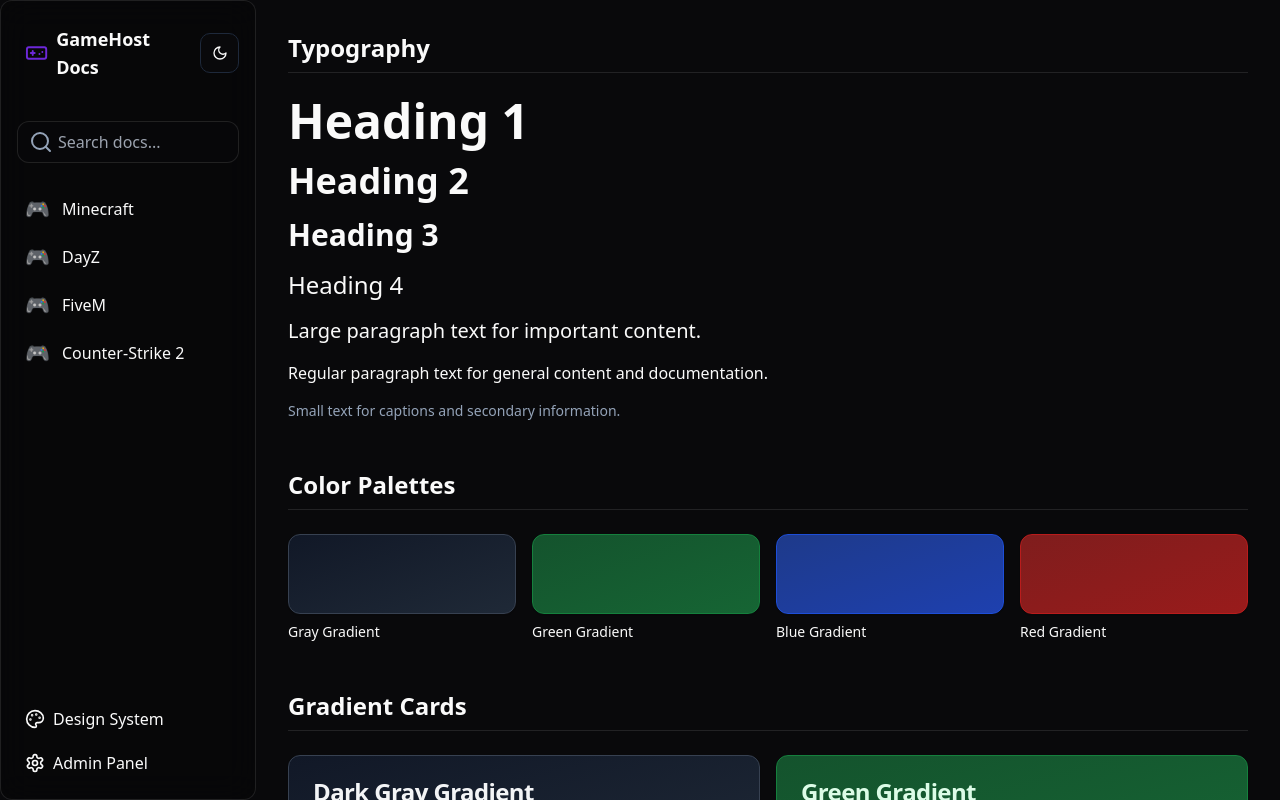
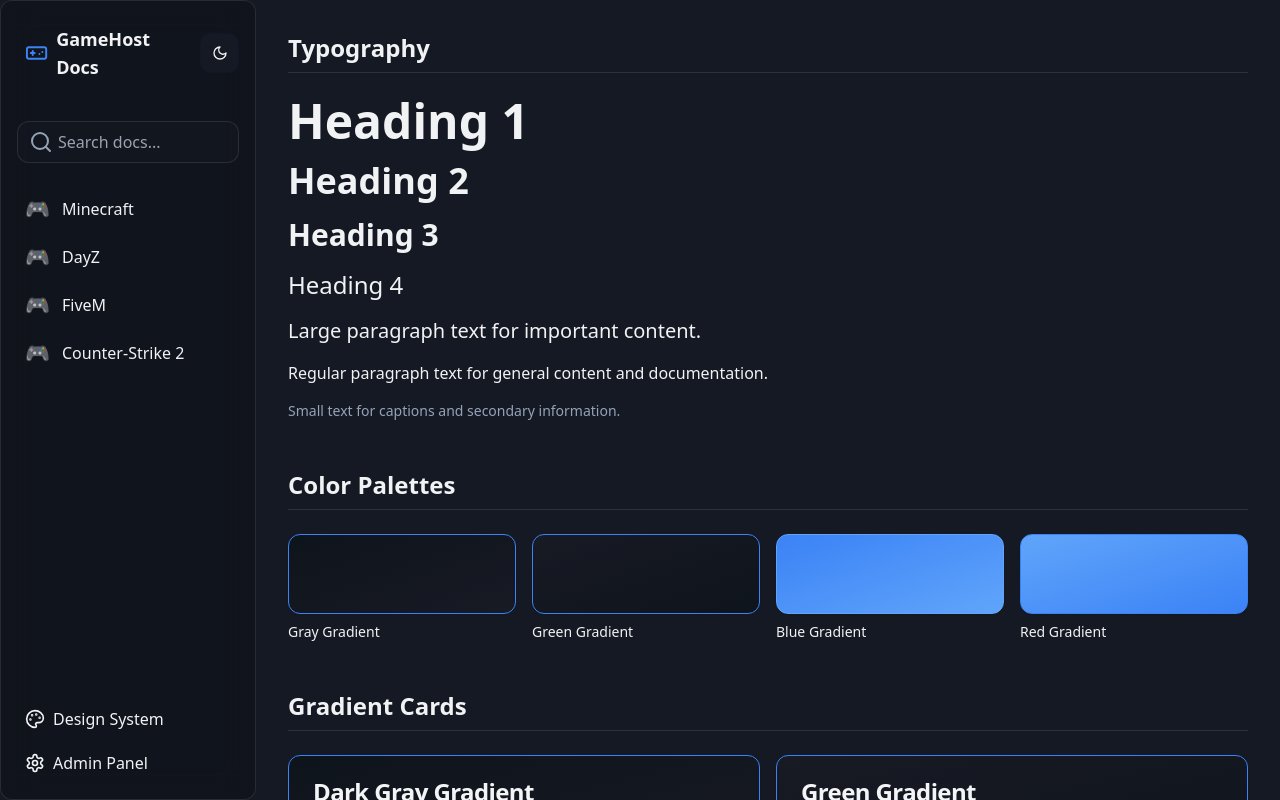
Before and after one commit to AN-Hosting/AN-Hosting.github.io, a React (Vite) app: page /design-system in a window 1280 px wide. Shown: the top 800 px of the page. Built offline with nearby package versions, Linux system fonts and the light colour scheme.

Commit message:
Update color scheme styles
Changed the background and text colors for the body and added new utility classes for dark blue and light blue backgrounds, as well as light blue text color.
[skip gpt_engineer]

```diff
--- a/src/index.css
+++ b/src/index.css
@@ -5,48 +5,48 @@
 @layer base {
   :root {
     /* Light Theme */
-    --background: 0 0% 100%;
-    --foreground: 240 10% 3.9%;
-    --card: 0 0% 100%;
-    --card-foreground: 240 10% 3.9%;
-    --popover: 0 0% 100%;
-    --popover-foreground: 240 10% 3.9%;
-    --primary: 240 5.9% 10%;
-    --primary-foreground: 0 0% 98%;
-    --secondary: 240 4.8% 95.9%;
-    --secondary-foreground: 240 5.9% 10%;
-    --muted: 240 4.8% 95.9%;
-    --muted-foreground: 240 3.8% 46.1%;
-    --accent: 240 4.8% 95.9%;
-    --accent-foreground: 240 5.9% 10%;
+    --background: 222 25% 11%;
+    --foreground: 220 13% 95%;
+    --card: 222 25% 11%;
+    --card-foreground: 220 13% 95%;
+    --popover: 222 25% 11%;
+    --popover-foreground: 220 13% 95%;
+    --primary: 217 91% 60%;
+    --primary-foreground: 210 40% 98%;
+    --secondary: 222 47% 11%;
+    --secondary-foreground: 210 40% 98%;
+    --muted: 222 47% 11%;
+    --muted-foreground: 215 20.2% 65.1%;
+    --accent: 222 47% 11%;
+    --accent-foreground: 210 40% 98%;
     --destructive: 0 84.2% 60.2%;
-    --destructive-foreground: 0 0% 98%;
-    --border: 240 5.9% 90%;
-    --input: 240 5.9% 90%;
-    --ring: 240 5.9% 10%;
+    --destructive-foreground: 210 40% 98%;
+    --border: 222 47% 11%;
+    --input: 222 47% 11%;
+    --ring: 217 91% 60%;
     --radius: 0.75rem;
   }
 
   [data-theme="dark"] {
-    --background: 240 10% 3.9%;
-    --foreground: 0 0% 98%;
-    --card: 240 10% 3.9%;
-    --card-foreground: 0 0% 98%;
-    --popover: 240 10% 3.9%;
-    --popover-foreground: 0 0% 98%;
-    --primary: 263.4 70% 50.4%;
+    --background: 222 25% 11%;
+    --foreground: 220 13% 95%;
+    --card: 222 25% 11%;
+    --card-foreground: 220 13% 95%;
+    --popover: 222 25% 11%;
+    --popover-foreground: 220 13% 95%;
+    --primary: 217 91% 60%;
     --primary-foreground: 210 40% 98%;
-    --secondary: 217.2 32.6% 17.5%;
+    --secondary: 222 47% 11%;
     --secondary-foreground: 210 40% 98%;
-    --muted: 217.2 32.6% 17.5%;
+    --muted: 222 47% 11%;
     --muted-foreground: 215 20.2% 65.1%;
-    --accent: 217.2 32.6% 17.5%;
+    --accent: 222 47% 11%;
     --accent-foreground: 210 40% 98%;
     --destructive: 0 62.8% 30.6%;
     --destructive-foreground: 210 40% 98%;
-    --border: 217.2 32.6% 17.5%;
-    --input: 217.2 32.6% 17.5%;
-    --ring: 263.4 70% 50.4%;
+    --border: 222 47% 11%;
+    --input: 222 47% 11%;
+    --ring: 217 91% 60%;
   }
 }
 
@@ -65,11 +65,11 @@
 }
 
 .neon-border {
-  @apply border border-primary/50 shadow-[0_0_15px_rgba(139,92,246,0.3)];
+  @apply border border-primary/50 shadow-[0_0_15px_rgba(59,130,246,0.3)];
 }
 
 .hover-glow {
-  @apply transition-all duration-300 hover:shadow-[0_0_20px_rgba(139,92,246,0.4)] hover:border-primary/80;
+  @apply transition-all duration-300 hover:shadow-[0_0_20px_rgba(59,130,246,0.4)] hover:border-primary/80;
 }
 
 .game-card {
@@ -82,17 +82,17 @@
 
 /* DayZ Specific Styles */
 .dayz-style-1 {
-  @apply bg-gradient-to-br from-gray-900 to-gray-800 text-gray-100 border-gray-700;
+  @apply bg-gradient-to-br from-[#0e141c] to-[#181a24] text-[#f3f4f6] border-[#3b82f6];
 }
 
 .dayz-style-2 {
-  @apply bg-gradient-to-br from-green-900 to-green-800 text-green-100 border-green-700;
+  @apply bg-gradient-to-br from-[#181a24] to-[#0e141c] text-[#f3f4f6] border-[#3b82f6];
 }
 
 .dayz-style-3 {
-  @apply bg-gradient-to-br from-blue-900 to-blue-800 text-blue-100 border-blue-700;
+  @apply bg-gradient-to-br from-[#3b82f6] to-[#60a5fa] text-white border-[#60a5fa];
 }
 
 .dayz-style-4 {
-  @apply bg-gradient-to-br from-red-900 to-red-800 text-red-100 border-red-700;
+  @apply bg-gradient-to-br from-[#60a5fa] to-[#3b82f6] text-white border-[#3b82f6];
 }
```
